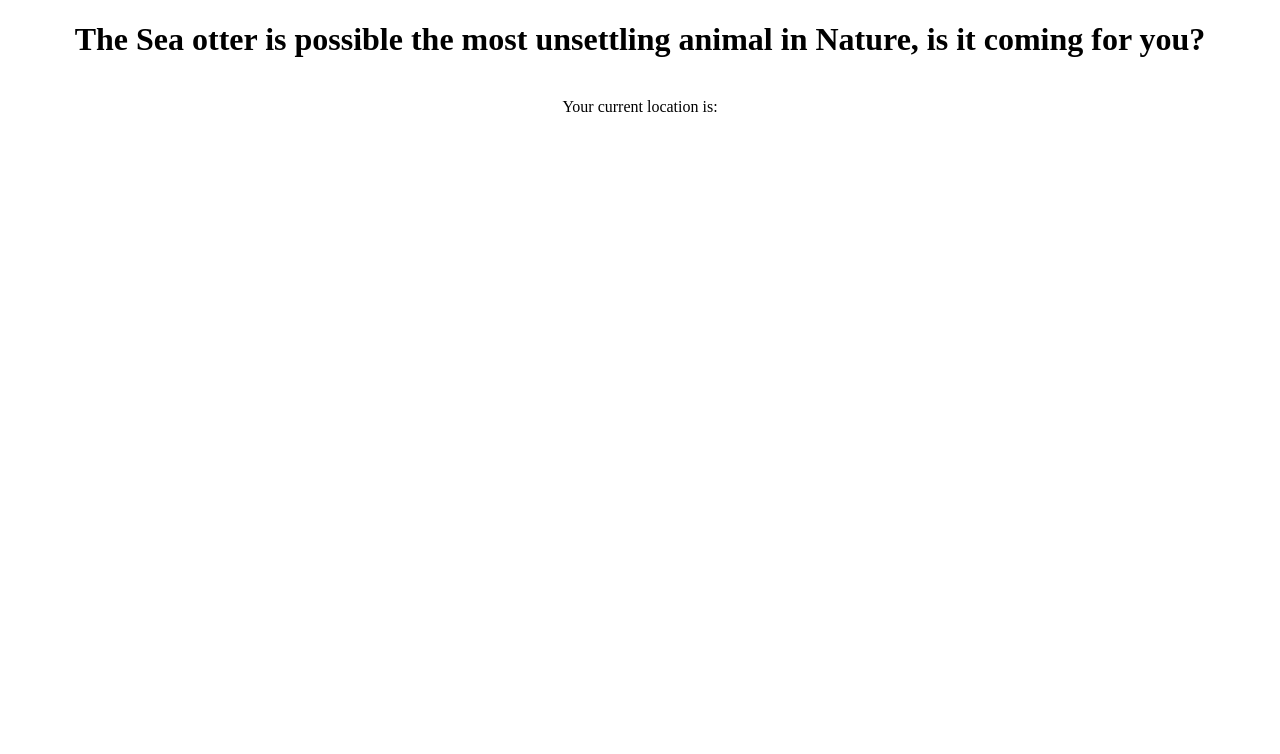
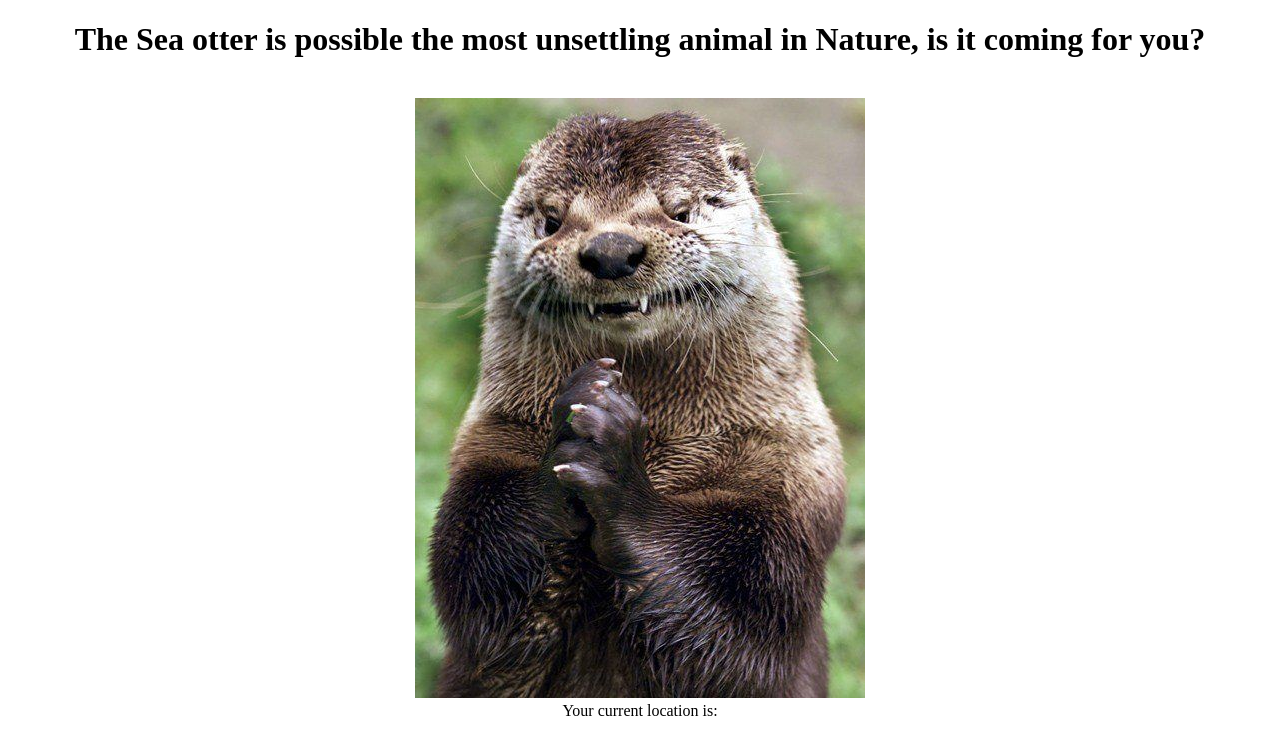
Before and after one commit to AttackingJoe/Am-I-Safe-From-Otters, a plain HTML site: page index.html in a window 1280 px wide. Drawn offline with Linux system fonts and the light colour scheme.

Commit message:
Add Images

```diff
--- a/index.html
+++ b/index.html
@@ -11,6 +11,7 @@
 
 <p id="answer"></p>
 </br>
+<img src="otter.png"> </br>
 Your current location is:
 <p id="city"></p>
 <p id="state"></p>
```
Also changed, not shown: otter.png (added).
